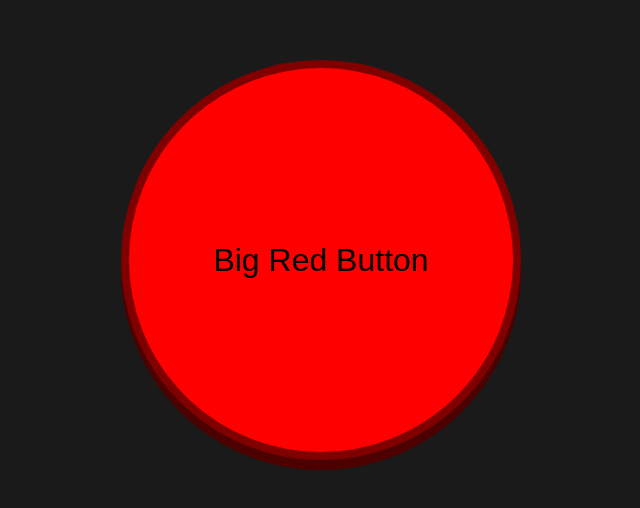
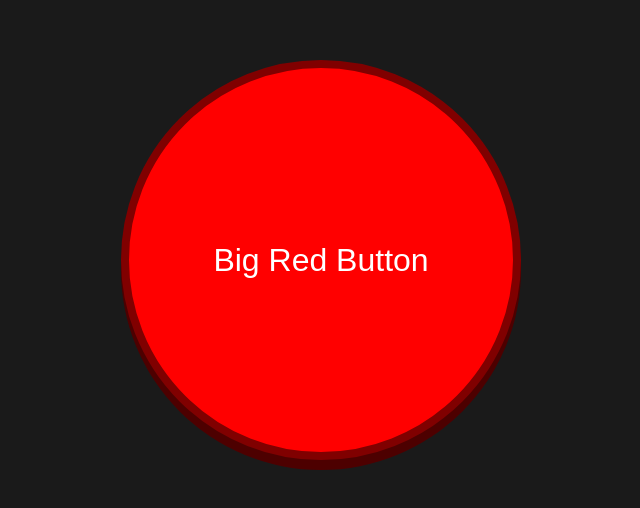
Before and after one commit to Mysha-Ali/button, a plain HTML site: page button.html in a window 1280 px wide. Shown: the part 140-648 px from the top of the page, without its empty margins (319-959 px from the left). Drawn offline with Linux system fonts and the light colour scheme.

Commit message:
Update button.html

```diff
--- a/button.html
+++ b/button.html
@@ -4,7 +4,7 @@
     <title>The Button</title>
     <style>
         body { background: #1a1a1a; display: flex; justify-content: center; align-items: center; height: 100vh; margin: 0; overflow: hidden; }
-        #btn { width: 400px; height: 400px; background: red; border: 8px solid #800000; border-radius: 50%; cursor: pointer; box-shadow: 0 10px #4d0000; font-family: sans-serif; color: black; font-size: 32px;}
+        #btn { width: 400px; height: 400px; background: red; border: 8px solid #800000; border-radius: 50%; cursor: pointer; box-shadow: 0 10px #4d0000; font-family: sans-serif; color: white; font-size: 32px;}
         #btn:active { transform: translateY(5px); box-shadow: 0 5px #4d0000; }
     </style>
 </head>
```
